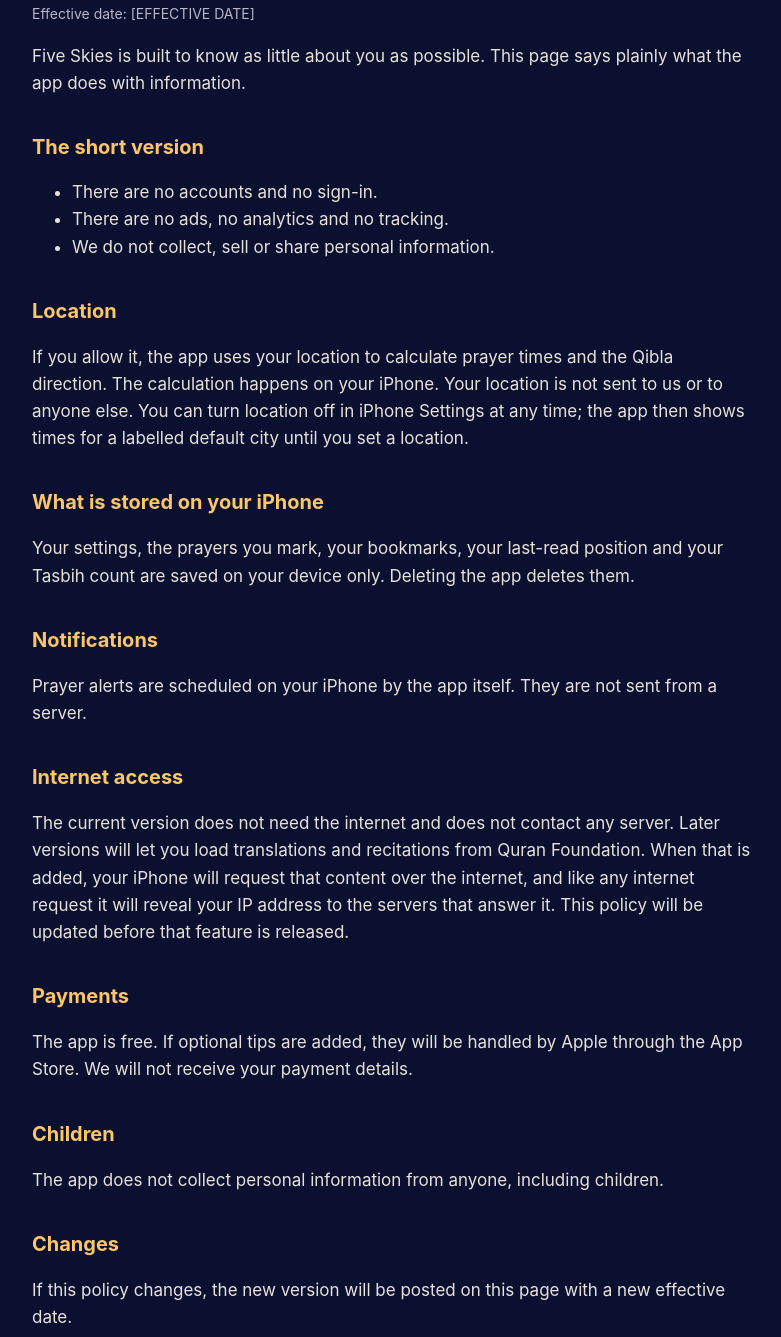
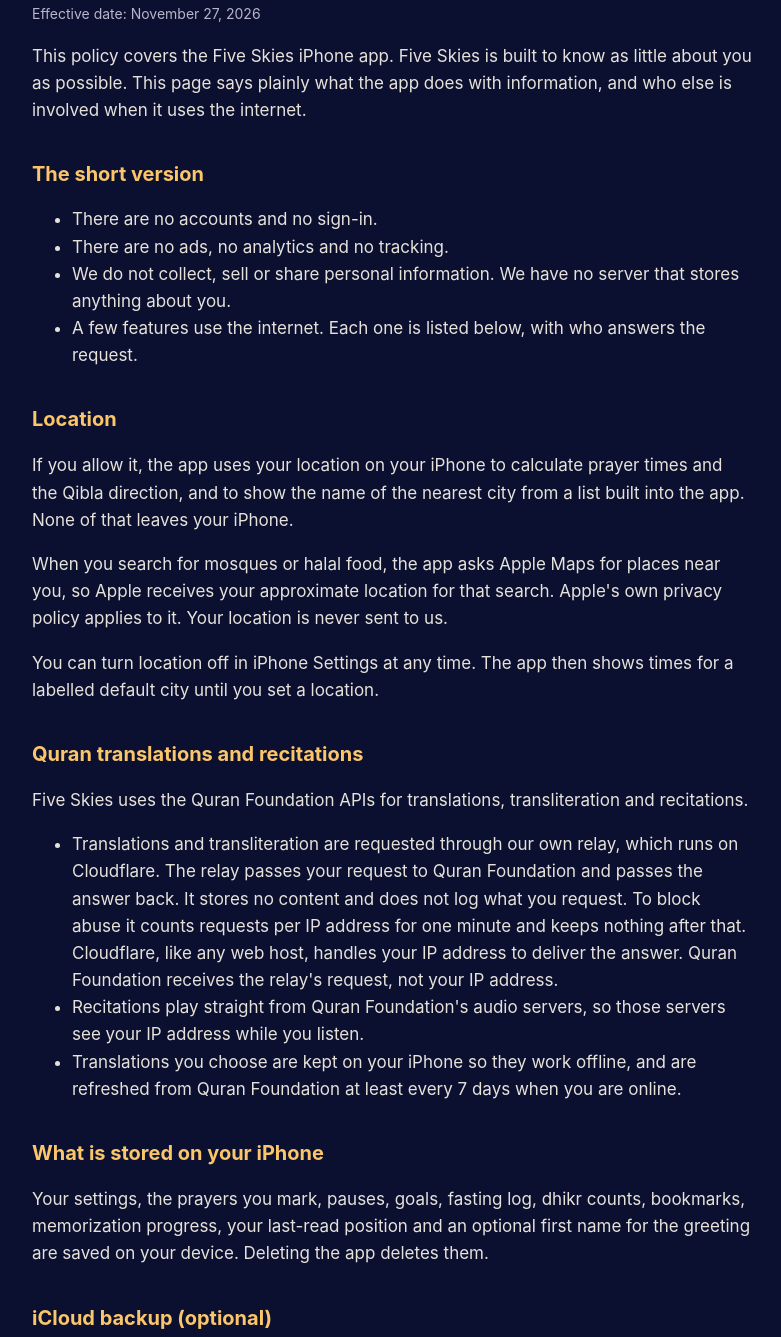
Before and after one commit to sherifmehReefanni-sudo/Five-skies, a plain HTML site: page docs/privacy.html in a window 1280 px wide. Shown: the part 165-1502 px from the top of the page, without its empty margins (248-1029 px from the left). Drawn offline with Linux system fonts and the light colour scheme.

Commit message:
P1: rewrite the privacy page; location prompt and onboarding say Apple Maps sees the location for mosque and halal searches
Co-Authored-By: Claude Opus 5.5 <noreply@anthropic.com>
Claude-Session: https://claude.ai/code/session_01TKrKtmSoRwvwxqCobUtBA6

```diff
--- a/docs/privacy.html
+++ b/docs/privacy.html
@@ -12,24 +12,36 @@ nav a{margin-right:16px}
 </style></head><body><main>
 <nav><a href="index.html">Home</a><a href="privacy.html">Privacy</a><a href="terms.html">Terms</a></nav>
 <h1>Privacy Policy</h1>
-<p class="small">Effective date: [EFFECTIVE DATE]</p>
-<p>Five Skies is built to know as little about you as possible. This page says plainly what the app does with information.</p>
+<p class="small">Effective date: November 27, 2026</p>
+<p>This policy covers the Five Skies iPhone app. Five Skies is built to know as little about you as possible. This page says plainly what the app does with information, and who else is involved when it uses the internet.</p>
 <h2>The short version</h2>
 <ul>
 <li>There are no accounts and no sign-in.</li>
 <li>There are no ads, no analytics and no tracking.</li>
-<li>We do not collect, sell or share personal information.</li>
+<li>We do not collect, sell or share personal information. We have no server that stores anything about you.</li>
+<li>A few features use the internet. Each one is listed below, with who answers the request.</li>
 </ul>
 <h2>Location</h2>
-<p>If you allow it, the app uses your location to calculate prayer times and the Qibla direction. The calculation happens on your iPhone. Your location is not sent to us or to anyone else. You can turn location off in iPhone Settings at any time; the app then shows times for a labelled default city until you set a location.</p>
+<p>If you allow it, the app uses your location on your iPhone to calculate prayer times and the Qibla direction, and to show the name of the nearest city from a list built into the app. None of that leaves your iPhone.</p>
+<p>When you search for mosques or halal food, the app asks Apple Maps for places near you, so Apple receives your approximate location for that search. Apple's own privacy policy applies to it. Your location is never sent to us.</p>
+<p>You can turn location off in iPhone Settings at any time. The app then shows times for a labelled default city until you set a location.</p>
+<h2>Quran translations and recitations</h2>
+<p>Five Skies uses the Quran Foundation APIs for translations, transliteration and recitations.</p>
+<ul>
+<li>Translations and transliteration are requested through our own relay, which runs on Cloudflare. The relay passes your request to Quran Foundation and passes the answer back. It stores no content and does not log what you request. To block abuse it counts requests per IP address for one minute and keeps nothing after that. Cloudflare, like any web host, handles your IP address to deliver the answer. Quran Foundation receives the relay's request, not your IP address.</li>
+<li>Recitations play straight from Quran Foundation's audio servers, so those servers see your IP address while you listen.</li>
+<li>Translations you choose are kept on your iPhone so they work offline, and are refreshed from Quran Foundation at least every 7 days when you are online.</li>
+</ul>
 <h2>What is stored on your iPhone</h2>
-<p>Your settings, the prayers you mark, your bookmarks, your last-read position and your Tasbih count are saved on your device only. Deleting the app deletes them.</p>
-<h2>Notifications</h2>
-<p>Prayer alerts are scheduled on your iPhone by the app itself. They are not sent from a server.</p>
-<h2>Internet access</h2>
-<p>The current version does not need the internet and does not contact any server. Later versions will let you load translations and recitations from Quran Foundation. When that is added, your iPhone will request that content over the internet, and like any internet request it will reveal your IP address to the servers that answer it. This policy will be updated before that feature is released.</p>
+<p>Your settings, the prayers you mark, pauses, goals, fasting log, dhikr counts, bookmarks, memorization progress, your last-read position and an optional first name for the greeting are saved on your device. Deleting the app deletes them.</p>
+<h2>iCloud backup (optional)</h2>
+<p>If you tap "Back up now", the app saves a copy of your tracker, goals, settings and progress to your own iCloud account, using Apple's iCloud key-value storage. Only you and Apple can reach it; we cannot see it. Your first name is not included. You can restore it on a new iPhone signed in to the same Apple account.</p>
+<h2>Notifications and alarms</h2>
+<p>Prayer alerts, reminders and the night alarm are scheduled on your iPhone by the app itself. They are not sent from a server.</p>
+<h2>Feedback</h2>
+<p>The feedback buttons open your own mail app with a message addressed to fiveskiesapp@gmail.com. Nothing is sent unless you send it. If you do, we receive your email address and what you write, and use them only to reply.</p>
 <h2>Payments</h2>
-<p>The app is free. If optional tips are added, they will be handled by Apple through the App Store. We will not receive your payment details.</p>
+<p>The app is free. Optional tips are handled by Apple through the App Store. We do not receive your payment details.</p>
 <h2>Children</h2>
 <p>The app does not collect personal information from anyone, including children.</p>
 <h2>Changes</h2>
--- a/project.yml
+++ b/project.yml
@@ -40,7 +40,7 @@ targets:
         FSRelayAppKey: $(FS_RELAY_APP_KEY)
         LSRequiresIPhoneOS: true
         NSPhotoLibraryAddUsageDescription: Five Skies saves the wallpapers and ayah cards you choose to your photo library.
-        NSLocationWhenInUseUsageDescription: Your location is used on this device to calculate prayer times and the Qibla direction. It is never sent anywhere.
+        NSLocationWhenInUseUsageDescription: Your location is used on this iPhone to calculate prayer times and the Qibla direction, and is never sent to us. Apple Maps sees it only when you search for mosques or halal food.
         NSAlarmKitUsageDescription: Five Skies sets an alarm only for the night alarm you turn on in settings.
         UIAppFonts:
           - AmiriQuran.ttf
```
Also changed, not shown: 2 other files.
